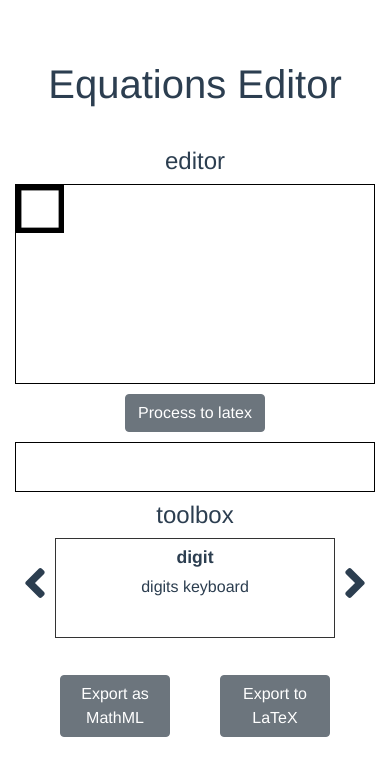
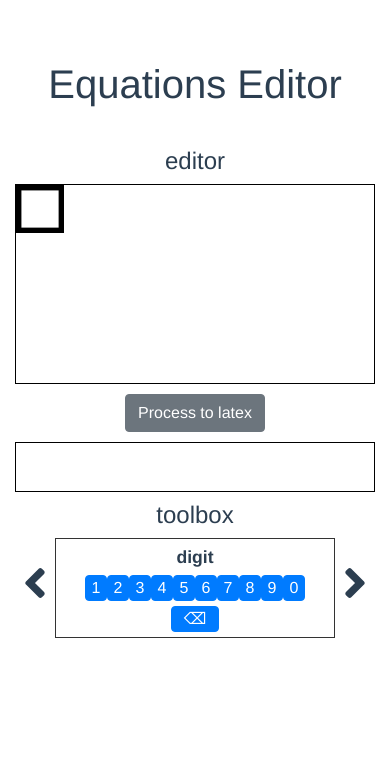
Before and after one commit to ms-inf-projects/equations-editor, a Vue app: page / in a window 390 px wide. Both pictures are taken after a click on the element 35 px from the left and 625 px from the top of the page. Shown: the top 776 px of the page. Built offline with nearby package versions, Linux system fonts and the light colour scheme.

Commit message:
Mobile integration (#28)

```diff
--- /dev/null
+++ b/src/components/BackspaceButton.vue
@@ -0,0 +1,30 @@
+<template>
+    <b-button class="symbol-btn" variant="primary" v-on:click="insertKey()">
+      <span>&#x232b;</span>
+    </b-button>
+</template>
+
+<script>
+import { EventBus } from "../event-bus.js";
+
+export default {
+  name: "BackspaceButton",
+  methods: {
+    insertKey() {
+      EventBus.$emit("backspaceButtonClick");
+    }
+  }
+};
+</script>
+
+<!-- Add "scoped" attribute to limit CSS to this component only -->
+<style scoped>
+
+.symbol-btn {
+  display: inline-block;
+  padding: 0px;
+  margin: 0px;
+  width: 48px;
+}
+
+</style>
--- a/src/components/EditorPanel.vue
+++ b/src/components/EditorPanel.vue
@@ -63,6 +63,10 @@ export default {
       this.insertMathSymbol(symbolsDefinitions.createLiteralSymbol(event.key));
     },
 
+    handleMobileKeyboard(key) {
+      this.insertMathSymbol(symbolsDefinitions.createLiteralSymbol(key));
+    },
+
     removeActiveInput() {
       let activeInput = this.$store.getters.getActiveInput;
       if (activeInput) {
@@ -103,6 +107,14 @@ export default {
   created() {
     EventBus.$on("mastSymbolButtonClick", symbol =>
       this.insertMathSymbol(symbol)
+    );
+
+    EventBus.$on("keyboardButtonClick", key =>
+      this.handleMobileKeyboard(key)
+    );
+
+    EventBus.$on("backspaceButtonClick", () =>
+      this.removeLastFromActiveInput()
     );
 
     let payload = {
--- /dev/null
+++ b/src/components/KeyboardButton.vue
@@ -0,0 +1,34 @@
+<template>
+    <b-button class="symbol-btn" variant="primary" v-on:click="insertKey()">
+      <span>{{ character }}</span>
+    </b-button>
+</template>
+
+<script>
+import { EventBus } from "../event-bus.js";
+
+export default {
+  name: "KeyboardButton",
+  components: {},
+  props: {
+    character: String
+  },
+  methods: {
+    insertKey() {
+      EventBus.$emit("keyboardButtonClick", this.character);
+    }
+  }
+};
+</script>
+
+<!-- Add "scoped" attribute to limit CSS to this component only -->
+<style scoped>
+
+.symbol-btn {
+  display: inline-block;
+  padding: 0px;
+  margin: 0px;
+  width: 22px;
+}
+
+</style>
--- a/src/components/MathSymbolButton.vue
+++ b/src/components/MathSymbolButton.vue
@@ -1,22 +1,17 @@
 <template>
-    <b-col class="math-symbol-button">
-      <b-button class="symbol-btn" variant="primary" v-on:click="insertSymbol()">
-        <img
-             v-if="symbol.iconPath"
-             :src="symbol.iconPath"
-             class="symbol-img" />
-        <span v-else>
-          {{ symbol.text }}
-        </span>
-      </b-button>
-    </b-col>
+  <b-col class="math-symbol-button" cols="4">
+    <b-button class="symbol-btn" variant="primary" v-on:click="insertSymbol()">
+      <img v-if="symbol.iconPath" :src="symbol.iconPath" class="symbol-img">
+      <span v-else>{{ symbol.text }}</span>
+    </b-button>
+  </b-col>
 </template>
 
 <script>
 import { EventBus } from "../event-bus.js";
 
 export default {
-  name: "ExportButton",
+  name: "MathSymbolButton",
   components: {},
   props: {
     mathSymbolDisplay: String,
@@ -42,6 +37,7 @@ export default {
 <style scoped>
 .math-symbol-button {
   margin: 10px 0px 10px 0px;
+  display: inline-block;
 }
 
 .symbol-btn {
--- a/src/components/ToolboxPanel.vue
+++ b/src/components/ToolboxPanel.vue
@@ -1,52 +1,62 @@
 <template>
   <div class="toolbox-panel">
-      <div class="section-header toolbox-header hide-on-mobile">
-        toolbox
-      </div>
+    <div class="section-header toolbox-header hide-on-mobile">toolbox</div>
     <div class="toggle-button show-on-mobile" v-on:click="toggleToolbox">
-        <span > {{ buttonText }} </span>
+      <span>{{ buttonText }}</span>
     </div>
     <div class="toolbox toolbox-responsive" v-bind:class="{ hidden: !toolboxDisplayed }">
-
       <div class="change-palet-btn left" v-on:click="swapCategory(-1)">
-          <font-awesome-icon icon="angle-left" />
+        <font-awesome-icon icon="angle-left"/>
       </div>
       <div class="change-palet-btn right" v-on:click="swapCategory(1)">
-          <font-awesome-icon icon="angle-right" />
+        <font-awesome-icon icon="angle-right"/>
       </div>
 
-        <div class="toolbox-area" >
+      <div class="toolbox-area">
         <b-row class="category-name">
           <b-col>
-              <span >{{ activeCategory.name }}</span>
+            <span>{{ activeCategory.name }}</span>
           </b-col>
         </b-row>
         <!-- TODO - correct displays - ex 5-6 in a row -->
-          <div v-if="activeCategory.name == categories.letter">
-            <!-- TODO - display alphabet -->
-            <span>alphabet keyboard</span>
+        <div v-if="activeCategory.name == categories.letter" class="keyboard-container">
+          <div v-for="(row, index) in keyboard" v-bind:key="index" class="keyboard-row">
+              <keyboard-button v-for="(key, keyIndex) in row" v-bind:key="keyIndex" :character="key"></keyboard-button>
           </div>
-          <div v-else-if="activeCategory.name == categories.digit">
-            <!-- TODO - display digits -->
-            <span>digits keyboard</span>
+          <div class="keyboard-container">
+            <backspace-button/>
+          </div>
+        </div>
+        <div v-else-if="activeCategory.name == categories.digit" class="keyboard-container">
+          <div v-for="(row, index) in numpad" v-bind:key="index" class="keyboard-row">
+            <keyboard-button v-for="(key, keyIndex) in row" v-bind:key="keyIndex" :character="key"></keyboard-button>
+          </div>
+          <div class="keyboard-container">
+            <backspace-button/>
+          </div>
         </div>
         <div v-else>
-            <math-symbol-button v-for="(symbol, index) in symbols"
+          <math-symbol-button
+            v-for="(symbol, index) in symbols"
             v-bind:key="index"
             v-if="symbol.category == activeCategory.name"
-                    :symbol='symbol'
-                    isCode="true" ></math-symbol-button>
+            :symbol="symbol"
+            isCode="true"
+          ></math-symbol-button>
+          <div class="keyboard-container">
+            <backspace-button/>
           </div>
         </div>
-
       </div>
-
+    </div>
   </div>
 </template>
 
 <script>
 import symbolsDefinitions from "../modules/symbolsDefinitions.js";
 import MathSymbolButton from "./MathSymbolButton.vue";
+import KeyboardButton from "./KeyboardButton.vue";
+import BackspaceButton from "./BackspaceButton.vue";
 
 import { library } from "@fortawesome/fontawesome-svg-core";
 import { faAngleRight, faAngleLeft } from "@fortawesome/free-solid-svg-icons";
@@ -57,7 +67,9 @@ library.add(faAngleLeft);
 export default {
   name: "ToolboxPanel",
   components: {
-    MathSymbolButton
+    MathSymbolButton,
+    KeyboardButton,
+    BackspaceButton
   },
   data() {
     return {
@@ -66,7 +78,9 @@ export default {
       categoriesArray: Array,
       activeCategory: Object,
       toolboxDisplayed: true,
-      buttonText: "Hide toolbox"
+      buttonText: "Hide toolbox",
+      keyboard: [],
+      numpad: []
     };
   },
 
@@ -100,12 +114,31 @@ export default {
       name: this.categoriesArray[0]
     };
     console.log(this.activeCategory.name);
+
+    this.keyboard = [
+      "q,w,e,r,t,y,u,i,o,p".split(","),
+      "a,s,d,f,g,h,j,k,l".split(","),
+      "z,x,c,v,b,n,m".split(",")
+    ];
+    this.numpad = [
+      "1,2,3,4,5,6,7,8,9,0".split(",")
+    ];
   }
 };
 </script>
 
 <!-- Add "scoped" attribute to limit CSS to this component only -->
 <style scoped>
+.keyboard-container {
+  margin: 5px;
+}
+
+.keyboard-row {
+  overflow: auto;
+  white-space: nowrap;
+  margin-bottom: 1px;
+}
+
 .toolbox-area {
   border: 0.5px solid rgb(51, 51, 51);
   display: inline-block;
--- a/src/components/mathSymbols/Fraction.vue
+++ b/src/components/mathSymbols/Fraction.vue
@@ -26,7 +26,6 @@
 </template>
 
 <script>
-import { EventBus } from "../../event-bus.js";
 import sizeMixins from "../../mixins/sizeMixins.js";
 import stylingMixins from "../../mixins/stylingMixins.js";
 
--- a/src/components/mathSymbols/Root.vue
+++ b/src/components/mathSymbols/Root.vue
@@ -48,7 +48,6 @@ export default {
     borderWidth() {
       return 1;
     },
-    degreeInputYPosition() {},
     baseInputXPosition() {
       return (
         this.component.degreeEqObject.width + this.component.baseSize.width
--- a/src/mixins/displayMixins.js
+++ b/src/mixins/displayMixins.js
@@ -1,6 +1,11 @@
 const CHAR_WIDTH = 32;
 const CHAR_HEIGHT = 64;
-const FONT = "68px Consolas";
+const FONT = "48px Menlo";
+
+// WINDOWS CONFIG
+// const CHAR_WIDTH = 32;
+// const CHAR_HEIGHT = 64;
+// const FONT = "68px Consolas";
 
 export default {
     textToImageMixin: {
--- a/src/views/MainView.vue
+++ b/src/views/MainView.vue
@@ -16,7 +16,6 @@
         </b-col>
 
       </b-row>
-      <export-panel/>
     </b-container>
   </div>
 </template>
--- /dev/null
+++ b/vue.config.js
@@ -0,0 +1,8 @@
+module.exports = {
+    configureWebpack: {
+        devServer: {
+            compress: true,
+            disableHostCheck: true
+        }
+    }
+}
```
Also changed, not shown: 2 other files (tests, documents, lock files or other folders). Lines whose indentation alone changed are shown as unchanged.
